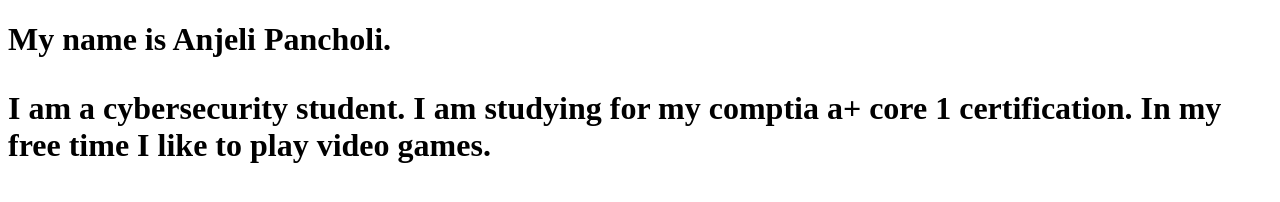
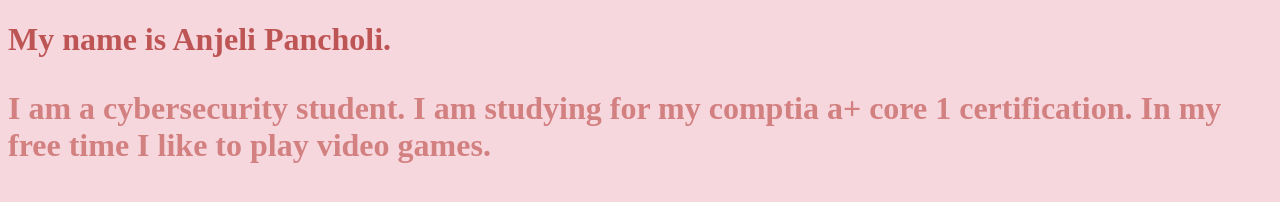
Before and after one commit to anjihub/Anjeli-Pancholi.github.io., a plain HTML site: page index.html in a window 1280 px wide. Drawn offline with Linux system fonts and the light colour scheme.

Commit message:
Added color.

```diff
--- a/index.html
+++ b/index.html
@@ -11,13 +11,13 @@
         </body>
         <style>
             body {
-                background-color: F6C9F9;
+                background-color: #f7d7de;
             }
             h1 {
-                color: CCC4FC;
+                color: #be5555;
             }
             p {
-                color: FFFFFF;
+                color: #d28080;
             }
         </style>
     </head>
```
